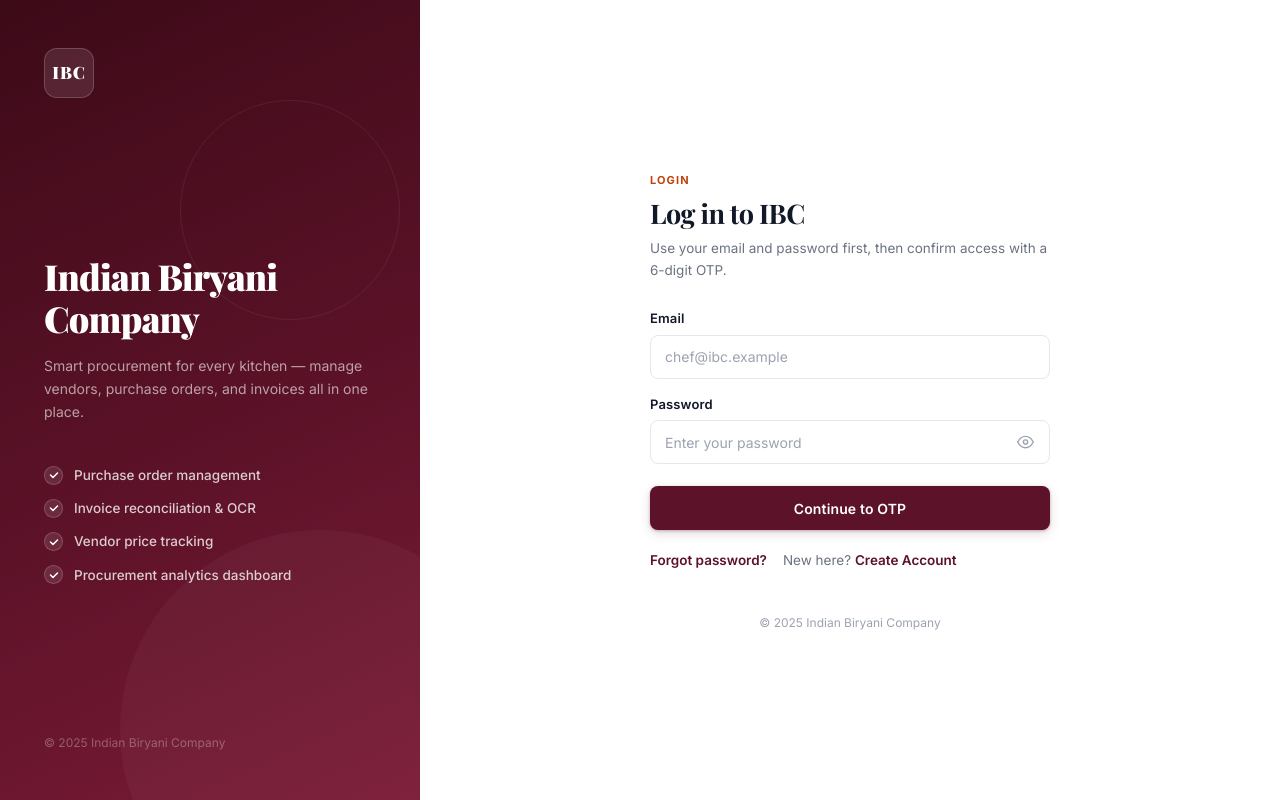
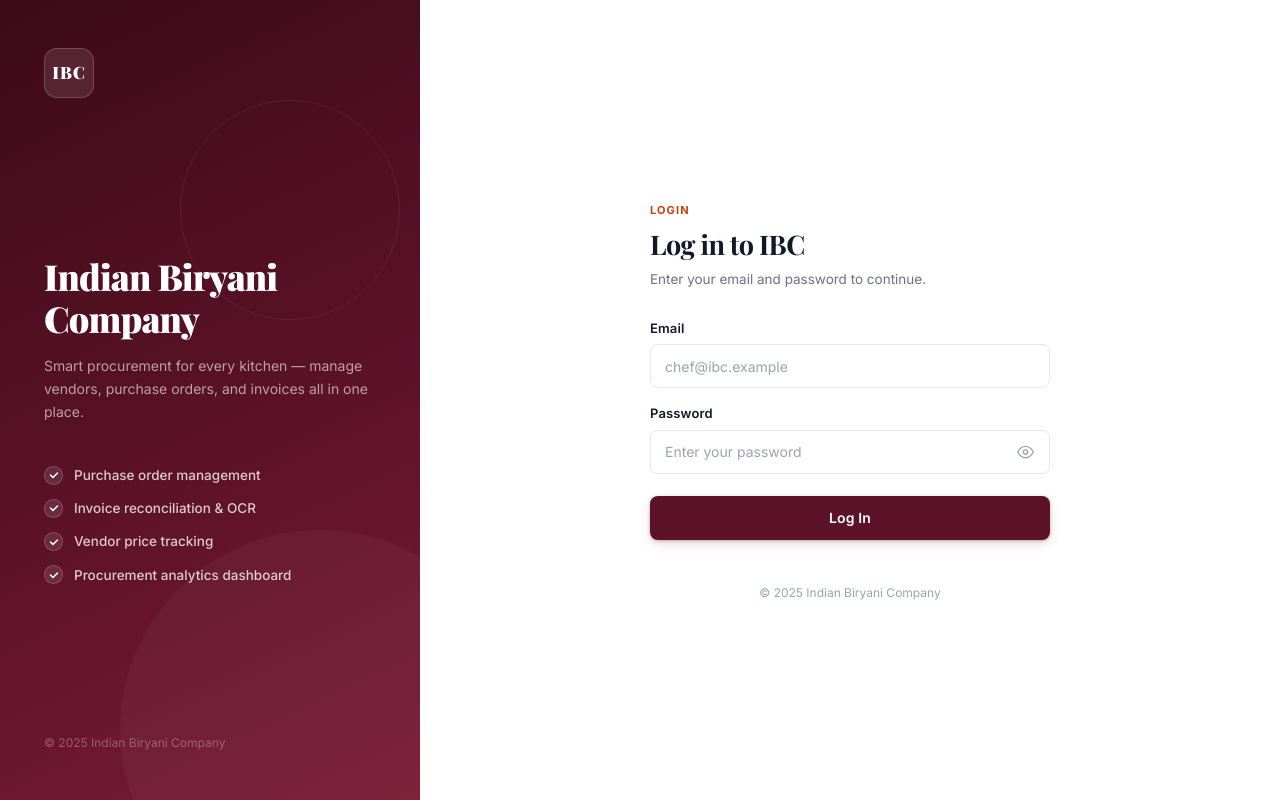
Before and after one commit to VenkataMelam24/IBC_App, a Django app: page /login/ in a window 1280 px wide. Run offline with Django 5.2, Linux system fonts and the light colour scheme; parts of the project's set-up code (start-up, migrations or seed data) failed here and were passed over.

Commit message:
Simplify auth: remove OTP/signup/forgot-password, use direct email+password login
Internal tool only — users created via Django shell on Railway.

Co-Authored-By: Claude Sonnet 4.6 <noreply@anthropic.com>

```diff
--- a/accounts/urls.py
+++ b/accounts/urls.py
@@ -8,11 +8,5 @@ app_name = "accounts"
 urlpatterns = [
     path("", views.landing_view, name="landing"),
     path("login/", views.login_view, name="login"),
-    path("login/verify-otp/", views.login_otp_view, name="login_otp"),
     path("logout/", views.logout_view, name="logout"),
-    path("signup/", views.signup_view, name="signup"),
-    path("signup/verify-otp/", views.signup_otp_view, name="signup_otp"),
-    path("forgot-password/", views.forgot_password_view, name="forgot_password"),
-    path("forgot-password/verify-otp/", views.forgot_password_otp_view, name="forgot_password_otp"),
-    path("forgot-password/reset/", views.reset_password_view, name="reset_password"),
 ]
--- a/accounts/views.py
+++ b/accounts/views.py
@@ -1,4 +1,3 @@
-from django.conf import settings
 from django.contrib.auth import get_user_model, login as auth_login, logout as auth_logout
 from django.contrib.auth.decorators import login_required
 from django.contrib import messages
@@ -6,25 +5,8 @@ from django.shortcuts import redirect, render
 from django.utils.http import url_has_allowed_host_and_scheme
 from django.views.decorators.http import require_POST
 
-from .forms import (
-    EmailLoginForm,
-    ForgotPasswordForm,
-    OTPVerificationForm,
-    ResetPasswordForm,
-    SignupForm,
-)
-from .models import EmailOTP
-from .services import (
-    OTPRateLimitError,
-    activate_signup_user,
-    prepare_inactive_signup_user,
-    resend_otp,
-    reset_user_password,
-    verify_otp,
-)
+from .forms import EmailLoginForm
 
-
-PENDING_AUTH_SESSION_KEY = "pending_auth_flow"
 User = get_user_model()
 
 
@@ -32,41 +14,6 @@ def _redirect_authenticated_user(request):
     if request.user.is_authenticated:
         return redirect("inventory:product_list")
     return None
-
-
-def _store_pending_auth_flow(request, *, purpose, email):
-    request.session[PENDING_AUTH_SESSION_KEY] = {
-        "purpose": purpose,
-        "email": email,
-        "otp_verified": False,
-    }
-
-
-def _get_pending_auth_flow(request, expected_purpose):
-    pending_flow = request.session.get(PENDING_AUTH_SESSION_KEY, {})
-    if pending_flow.get("purpose") != expected_purpose:
-        return None
-    return pending_flow
-
-
-def _mark_pending_auth_flow_verified(request, *, purpose):
-    pending_flow = _get_pending_auth_flow(request, purpose)
-    if not pending_flow:
-        return
-    pending_flow["otp_verified"] = True
-    request.session[PENDING_AUTH_SESSION_KEY] = pending_flow
-
-
-def _clear_pending_auth_flow(request):
-    request.session.pop(PENDING_AUTH_SESSION_KEY, None)
-
-
-def _render_auth_page(request, template_name, context):
-    return render(request, template_name, context)
-
-
-def _get_login_user_for_email(email):
-    return User.objects.filter(email__iexact=email, is_active=True).order_by("id").first()
 
 
 def _clean_next_url(request, next_url):
@@ -80,43 +27,13 @@ def _clean_next_url(request, next_url):
     return ""
 
 
-def _get_requested_next_url(request):
-    return _clean_next_url(
-        request,
-        request.POST.get("next") or request.GET.get("next"),
-    )
-
-
-def _resolve_login_success_redirect(request, pending_flow, fallback):
-    next_url = _clean_next_url(request, (pending_flow or {}).get("next_url"))
-    return next_url or fallback
-
-
-def _get_default_auth_backend():
-    backends = getattr(settings, "AUTHENTICATION_BACKENDS", None) or [
-        "django.contrib.auth.backends.ModelBackend"
-    ]
-    return backends[0]
-
-
-def _redirect_for_missing_pending_flow(request, *, message, redirect_to):
-    messages.info(request, message)
-    return redirect(redirect_to)
-
-
 def landing_view(request):
-    redirect_response = _redirect_authenticated_user(request)
-    if redirect_response:
-        return redirect_response
-
-    return _render_auth_page(
-        request,
-        "accounts/landing.html",
-        {
-            "page_title": "Indian Biryani Company",
-            "page_subtitle": "Secure procurement access with email-first authentication and OTP verification.",
-        },
-    )
+    if request.user.is_authenticated:
+        return redirect("inventory:product_list")
+    return render(request, "accounts/landing.html", {
+        "page_title": "Indian Biryani Company",
+        "page_subtitle": "Internal procurement tool.",
+    })
 
 
 def login_view(request):
@@ -125,257 +42,22 @@ def login_view(request):
         return redirect_response
 
     form = EmailLoginForm(request.POST or None)
-    next_value = _get_requested_next_url(request)
-    if request.method == "POST" and form.is_valid():
-        try:
-            resend_otp(email=form.cleaned_data["email"], purpose=EmailOTP.Purpose.LOGIN)
-        except OTPRateLimitError as exc:
-            messages.error(request, str(exc))
-            return redirect("accounts:login")
-        _store_pending_auth_flow(request, purpose="login", email=form.cleaned_data["email"])
-        if next_value:
-            pending_flow = request.session.get(PENDING_AUTH_SESSION_KEY, {})
-            pending_flow["next_url"] = next_value
-            request.session[PENDING_AUTH_SESSION_KEY] = pending_flow
-        messages.success(request, "A 6-digit login OTP has been sent to your email.")
-        return redirect("accounts:login_otp")
-
-    return _render_auth_page(
-        request,
-        "accounts/login.html",
-        {
-            "form": form,
-            "next_value": next_value,
-            "page_title": "Log in to IBC",
-            "page_subtitle": "Use your email and password first, then confirm access with a 6-digit OTP.",
-        },
+    next_value = _clean_next_url(
+        request, request.POST.get("next") or request.GET.get("next")
     )
 
+    if request.method == "POST" and form.is_valid():
+        user = form.cleaned_data["user"]
+        auth_login(request, user, backend="django.contrib.auth.backends.ModelBackend")
+        messages.success(request, "Welcome back to IBC.")
+        return redirect(next_value or "inventory:product_list")
 
-def signup_view(request):
-    redirect_response = _redirect_authenticated_user(request)
-    if redirect_response:
-        return redirect_response
-
-    form = SignupForm(request.POST or None)
-    if request.method == "POST" and form.is_valid():
-        try:
-            prepare_inactive_signup_user(
-                email=form.cleaned_data["email"],
-                password=form.cleaned_data["password"],
-            )
-        except ValueError as exc:
-            form.add_error("email", str(exc))
-        else:
-            try:
-                resend_otp(
-                    email=form.cleaned_data["email"],
-                    purpose=EmailOTP.Purpose.SIGNUP,
-                )
-            except OTPRateLimitError as exc:
-                messages.error(request, str(exc))
-                return redirect("accounts:signup")
-            _store_pending_auth_flow(
-                request,
-                purpose="signup",
-                email=form.cleaned_data["email"],
-            )
-            messages.success(request, "A 6-digit signup OTP has been sent to your email.")
-            return redirect("accounts:signup_otp")
-
-    return _render_auth_page(
-        request,
-        "accounts/signup.html",
-        {
-            "form": form,
-            "page_title": "Create your IBC account",
-            "page_subtitle": "Start with email and password, then verify your account with a one-time code.",
-        },
-    )
-
-
-def _handle_otp_view(request, *, purpose, heading, subtitle, success_message, success_redirect):
-    redirect_response = _redirect_authenticated_user(request)
-    if redirect_response:
-        return redirect_response
-
-    pending_flow = _get_pending_auth_flow(request, purpose)
-    if not pending_flow:
-        redirect_map = {
-            "signup": "accounts:signup",
-            "login": "accounts:login",
-            "reset_password": "accounts:forgot_password",
-        }
-        return _redirect_for_missing_pending_flow(
-            request,
-            message="Start this flow from the matching auth page before entering an OTP.",
-            redirect_to=redirect_map[purpose],
-        )
-
-    form = OTPVerificationForm(request.POST or None)
-
-    if request.method == "POST":
-        if "resend_otp" in request.POST:
-            try:
-                resend_otp(email=pending_flow["email"], purpose=purpose)
-                messages.success(request, "A new 6-digit OTP has been sent to your email.")
-            except OTPRateLimitError as exc:
-                messages.error(request, str(exc))
-            return redirect(request.path)
-        if form.is_valid():
-            verification = verify_otp(
-                email=pending_flow["email"],
-                purpose=purpose,
-                code=form.cleaned_data["otp"],
-            )
-            if verification.success:
-                if purpose == EmailOTP.Purpose.SIGNUP:
-                    try:
-                        activate_signup_user(email=pending_flow["email"])
-                    except ValueError as exc:
-                        messages.error(request, str(exc))
-                        return redirect("accounts:signup")
-                    _clear_pending_auth_flow(request)
-                elif purpose == EmailOTP.Purpose.LOGIN:
-                    login_user = _get_login_user_for_email(pending_flow["email"])
-                    if login_user is None:
-                        _clear_pending_auth_flow(request)
-                        messages.error(
-                            request,
-                            "This account is no longer available for login. Try again from the login page.",
-                        )
-                        return redirect("accounts:login")
-                    auth_login(request, login_user, backend=_get_default_auth_backend())
-                    success_redirect = _resolve_login_success_redirect(
-                        request,
-                        pending_flow,
-                        success_redirect,
-                    )
-                    _clear_pending_auth_flow(request)
-                elif purpose == EmailOTP.Purpose.RESET_PASSWORD:
-                    _mark_pending_auth_flow_verified(request, purpose=purpose)
-                else:
-                    _clear_pending_auth_flow(request)
-                messages.success(request, success_message)
-                return redirect(success_redirect)
-            messages.error(request, verification.message)
-
-    return _render_auth_page(
-        request,
-        "accounts/verify_otp.html",
-        {
-            "form": form,
-            "page_title": heading,
-            "page_subtitle": subtitle,
-            "otp_purpose": purpose,
-            "otp_email": pending_flow.get("email") if pending_flow else "",
-            "otp_resend_available": True,
-        },
-    )
-
-
-def signup_otp_view(request):
-    return _handle_otp_view(
-        request,
-        purpose=EmailOTP.Purpose.SIGNUP,
-        heading="Verify your signup OTP",
-        subtitle="Enter the 6-digit code sent to your email to activate your account.",
-        success_message="Your account is now active. Log in to continue.",
-        success_redirect="accounts:login",
-    )
-
-
-def login_otp_view(request):
-    return _handle_otp_view(
-        request,
-        purpose=EmailOTP.Purpose.LOGIN,
-        heading="Verify your login OTP",
-        subtitle="Enter the 6-digit code sent to your email to complete sign-in.",
-        success_message="Login successful. Welcome back to IBC.",
-        success_redirect="inventory:product_list",
-    )
-
-
-def forgot_password_view(request):
-    redirect_response = _redirect_authenticated_user(request)
-    if redirect_response:
-        return redirect_response
-
-    form = ForgotPasswordForm(request.POST or None)
-    if request.method == "POST" and form.is_valid():
-        email = form.cleaned_data["email"]
-        # Only send OTP if the account exists. Always show a neutral message and
-        # redirect to the OTP page so attackers can't enumerate registered emails.
-        if form.account_exists:
-            try:
-                resend_otp(email=email, purpose=EmailOTP.Purpose.RESET_PASSWORD)
-            except OTPRateLimitError as exc:
-                messages.error(request, str(exc))
-                return redirect("accounts:forgot_password")
-        _store_pending_auth_flow(request, purpose="reset_password", email=email)
-        messages.success(request, "If that email is registered, a reset code has been sent.")
-        return redirect("accounts:forgot_password_otp")
-
-    return _render_auth_page(
-        request,
-        "accounts/forgot_password.html",
-        {
-            "form": form,
-            "page_title": "Forgot your password?",
-            "page_subtitle": "We will verify your email with an OTP before allowing a password reset.",
-        },
-    )
-
-
-def forgot_password_otp_view(request):
-    return _handle_otp_view(
-        request,
-        purpose=EmailOTP.Purpose.RESET_PASSWORD,
-        heading="Verify your reset OTP",
-        subtitle="Enter the 6-digit code sent to your email to continue to password reset.",
-        success_message="OTP verified. You can now choose a new password.",
-        success_redirect="accounts:reset_password",
-    )
-
-
-def reset_password_view(request):
-    redirect_response = _redirect_authenticated_user(request)
-    if redirect_response:
-        return redirect_response
-
-    pending_flow = _get_pending_auth_flow(request, "reset_password")
-    if not pending_flow or not pending_flow.get("otp_verified"):
-        return _redirect_for_missing_pending_flow(
-            request,
-            message="Verify your reset OTP before setting a new password.",
-            redirect_to="accounts:forgot_password",
-        )
-
-    form = ResetPasswordForm(request.POST or None)
-    if request.method == "POST" and form.is_valid():
-        try:
-            reset_user_password(
-                email=pending_flow["email"],
-                password=form.cleaned_data["password"],
-            )
-        except ValueError as exc:
-            _clear_pending_auth_flow(request)
-            messages.error(request, str(exc))
-            return redirect("accounts:forgot_password")
-
-        _clear_pending_auth_flow(request)
-        messages.success(request, "Your password has been updated. Log in with your new password.")
-        return redirect("accounts:login")
-
-    return _render_auth_page(
-        request,
-        "accounts/reset_password.html",
-        {
-            "form": form,
-            "page_title": "Set a new password",
-            "page_subtitle": "Choose a new password after OTP verification.",
-        },
-    )
+    return render(request, "accounts/login.html", {
+        "form": form,
+        "next_value": next_value,
+        "page_title": "Log in to IBC",
+        "page_subtitle": "Enter your email and password to continue.",
+    })
 
 
 @login_required
--- a/templates/accounts/landing.html
+++ b/templates/accounts/landing.html
@@ -386,8 +386,7 @@
                 {% endif %}
 
                 <div class="landing-actions">
-                    <a class="btn-primary"    href="{% url 'accounts:login' %}">Log In</a>
-                    <a class="btn-secondary"  href="{% url 'accounts:signup' %}">Create Account</a>
+                    <a class="btn-primary" href="{% url 'accounts:login' %}">Log In</a>
                 </div>
 
                 <p class="form-footer">© 2025 Indian Biryani Company</p>
--- a/templates/accounts/login.html
+++ b/templates/accounts/login.html
@@ -18,12 +18,7 @@
         {% endif %}
         {% include "accounts/_form_fields.html" %}
         <div class="auth-actions">
-            <button type="submit" class="auth-button">Continue to OTP</button>
+            <button type="submit" class="auth-button">Log In</button>
         </div>
     </form>
-
-    <div class="auth-meta">
-        <a href="{% url 'accounts:forgot_password' %}">Forgot password?</a>
-        <span>New here? <a href="{% url 'accounts:signup' %}">Create Account</a></span>
-    </div>
 {% endblock %}
```
